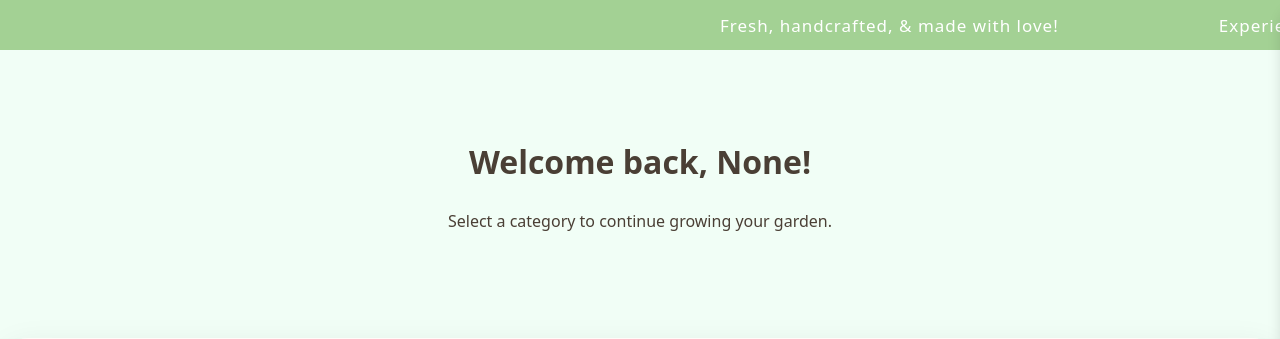
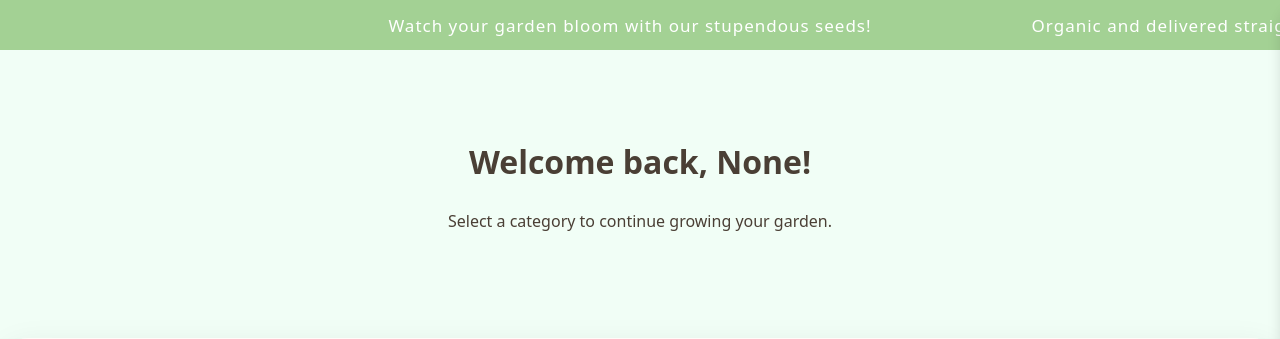
Before and after one commit to starryyz/final180, a Flask app: template templates/dashboard.html in a window 1280 px wide. Shown: the part 131-470 px from the top of the page. Run offline with Flask 3, Linux system fonts and the light colour scheme; the template is opened without the code that fills it, so the values that code supplies are empty; some web fonts are replaced.

Commit message:
Update dashboard.html

```diff
--- a/templates/dashboard.html
+++ b/templates/dashboard.html
@@ -3,8 +3,10 @@
 <div class="background2">
   <div class="marquee">
     <div class="marquee-content">
-      <span>Fresh, handcrafted, & made with love!</span>
-      <span>Experience happiness in every bubble!</span>
+      <span>Watch your garden bloom with our stupendous seeds!</span>
+      <span>Organic and delivered straight to your doorstep.</span>
+      <span>Freshly harvested seeds, packed with lots of love!</span>
+      <span>Grow your own garden today</span>
     </div>
   </div>
 </div>
```
